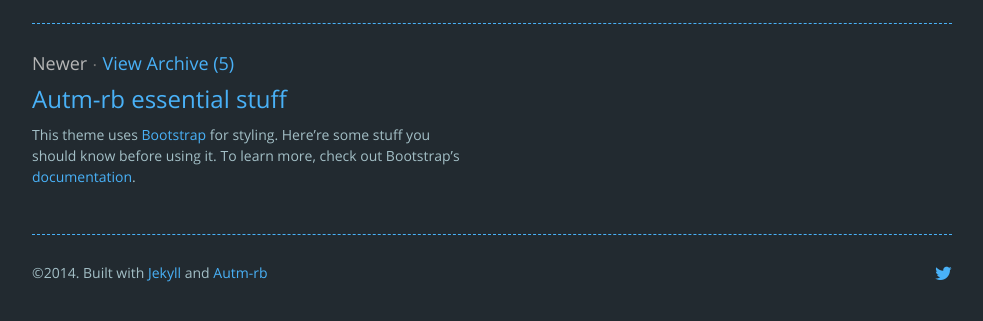
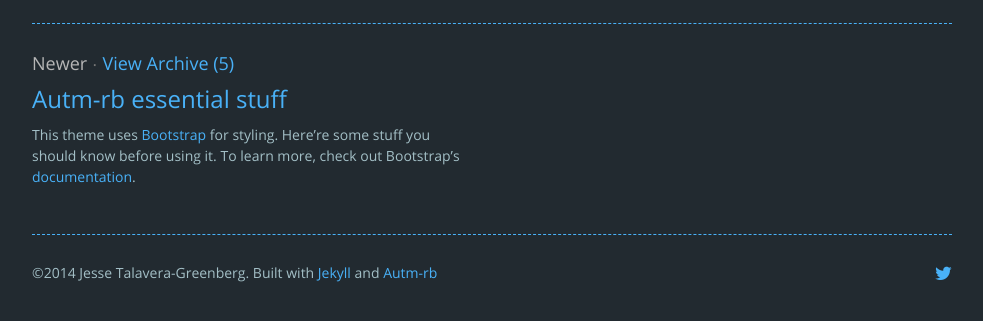
Before and after one commit to JesseTG/jessetg.github.io, a Jekyll site: the page built from _posts/2014-08-25-example-bootstrap.md, in a window 1280 px wide and 900 px high, scrolled down 1257 px, cut to the strip 573-894 px from the top of the window. Shown: the whole strip, without its empty margins (148-1131 px from the left). Built offline with Jekyll 4.4.1, drawn with Linux system fonts in a browser that asks for light colours; nearby versions of some CDN libraries; comment, search, counter and statistics services are not loaded.

Commit message:
Added my name to the copyright

```diff
--- a/_includes/footer.html
+++ b/_includes/footer.html
@@ -1,7 +1,7 @@
 <footer>
 <hr/>
   <div class="left">
-    &copy;{{ site.time | date:"%Y" }}.
+    &copy;{{ site.time | date:"%Y" }} Jesse Talavera-Greenberg.
     Built with <a href="http://jekyllrb.com/">Jekyll</a> and
     <a href="https://github.com/railsr/autm-rb">Autm-rb</a>
   </div>
```
